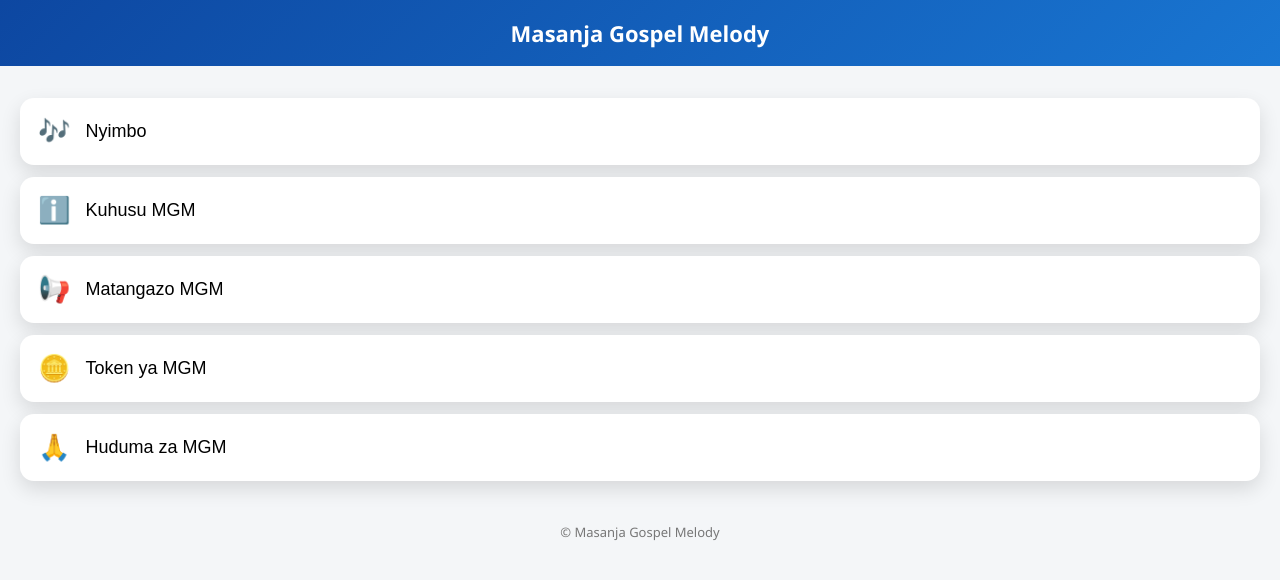
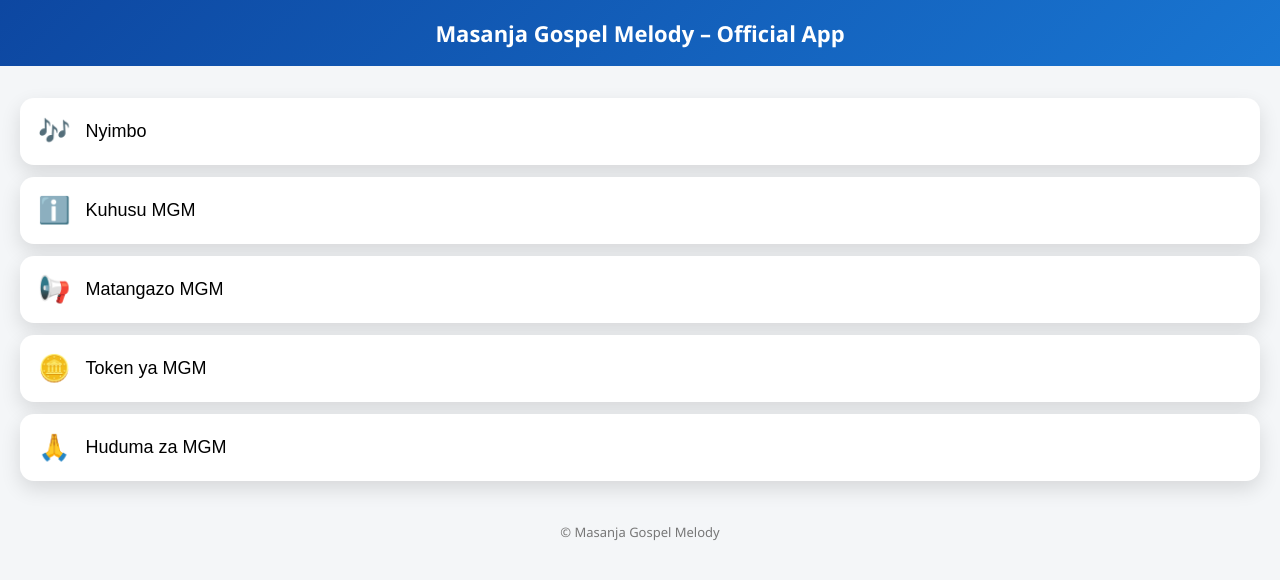
Before and after one commit to benmassltd-wq/masanja-gospel-melody, a plain HTML site: page index.html in a window 1280 px wide. Drawn offline with Linux system fonts and the light colour scheme.

Commit message:
Update index.html

```diff
--- a/index.html
+++ b/index.html
@@ -112,7 +112,8 @@ footer{
 
 <body>
 
-<header>Masanja Gospel Melody</header>
+<header>Masanja Gospel Melody – Official App</header>
+
 
 <!-- MENU -->
 <div id="menu" class="screen active">
```
